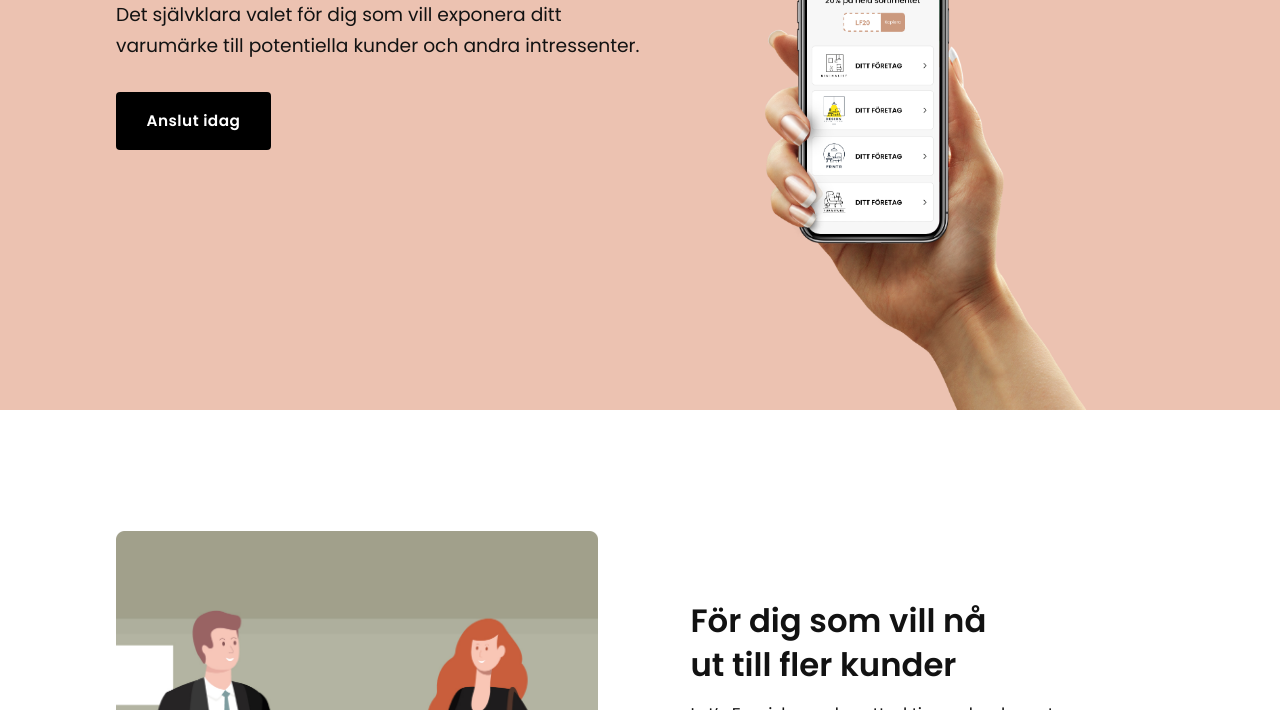
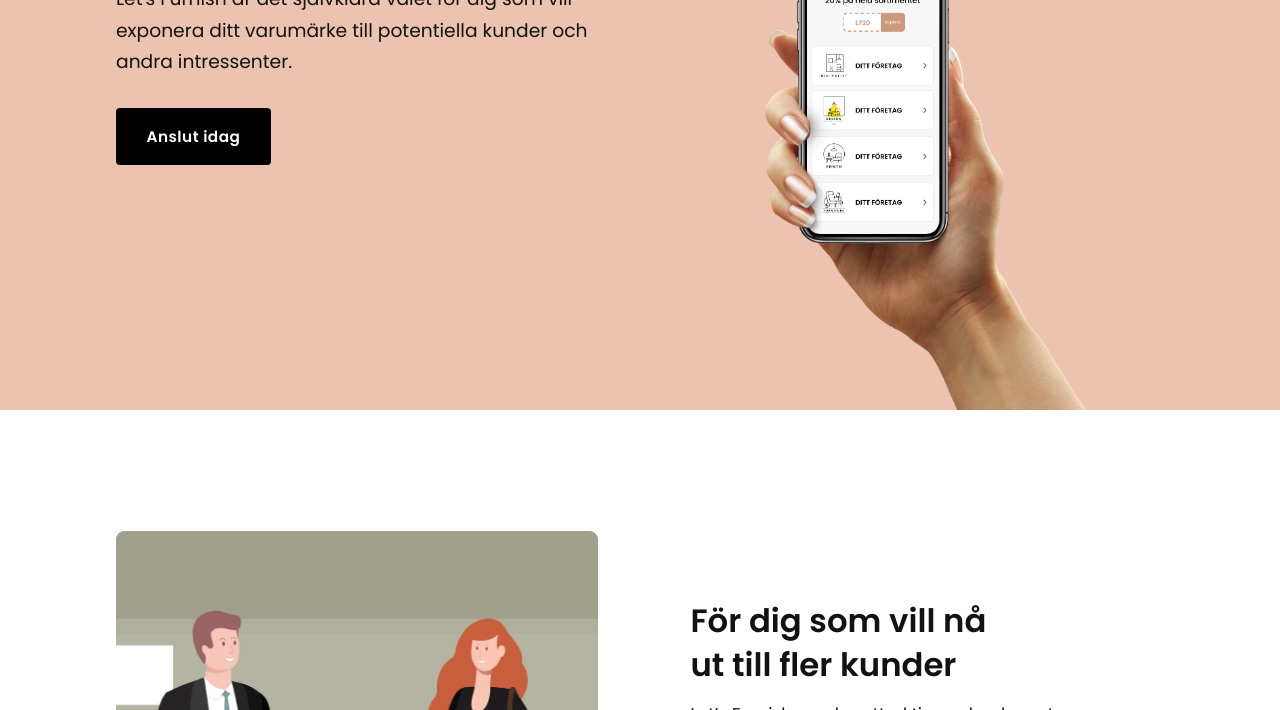
Before and after one commit to peyronoscar/lets-furnish, a Gatsby site: page / in a window 1280 px wide. Shown: the part 390-1100 px from the top of the page. Built offline with nearby package versions, Linux system fonts and the light colour scheme; Gatsby itself is replaced by a stand-in of ours.

Commit message:
index hero text

```diff
--- a/src/components/pages/index/Hero.js
+++ b/src/components/pages/index/Hero.js
@@ -112,7 +112,7 @@ export const Hero = () => {
          <Container>
             <HeroInner>
                <h1>Publicitet när det<br />är som lättast</h1>
-               <p>Det självklara valet för dig som vill exponera ditt varumärke till potentiella kunder och andra intressenter.</p>
+               <p>Let's Furnish är det självklara valet för dig som vill exponera ditt varumärke till potentiella kunder och andra intressenter.</p>
                <Button btnStyle="dark">
                   <Link to="/sign-up">Anslut idag</Link>
                </Button>
```
